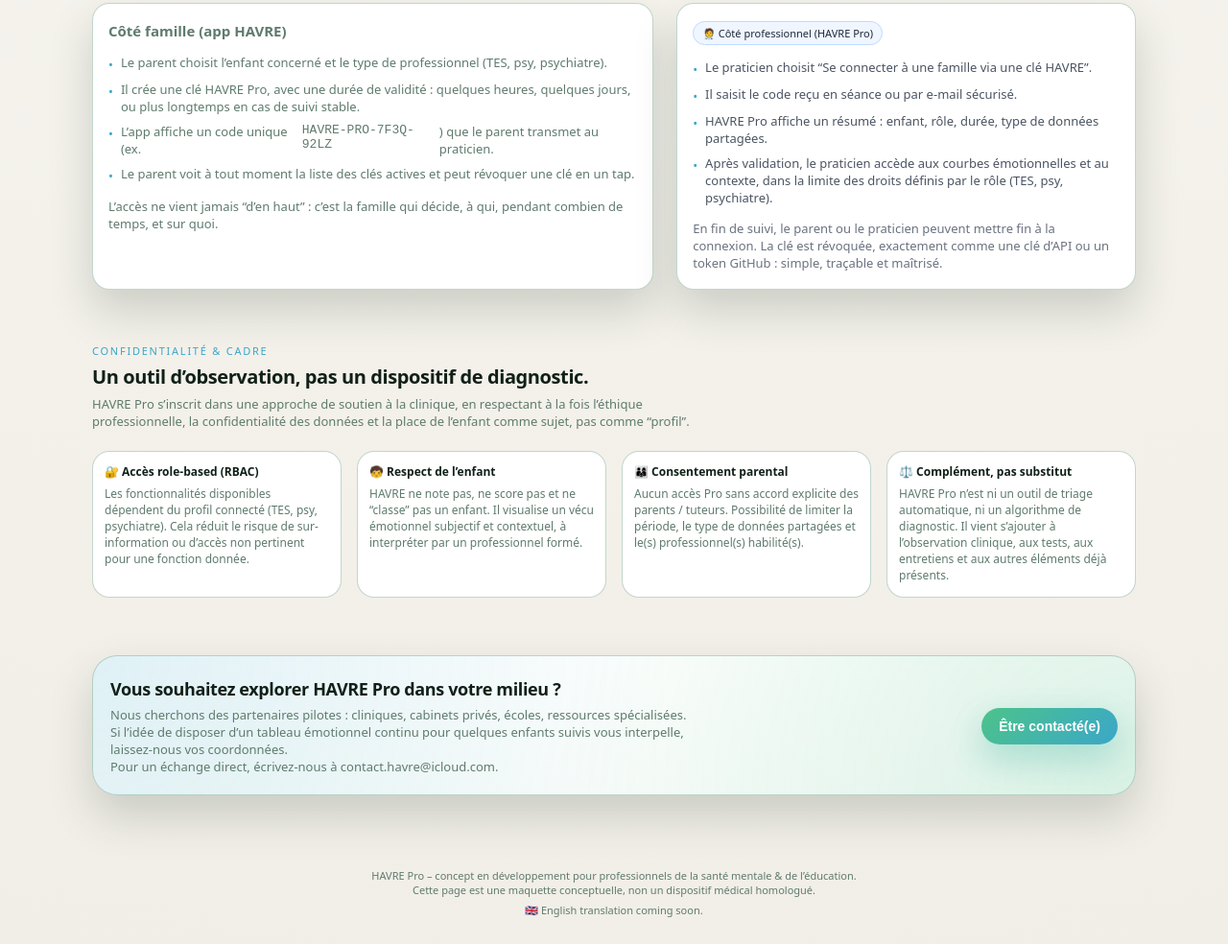
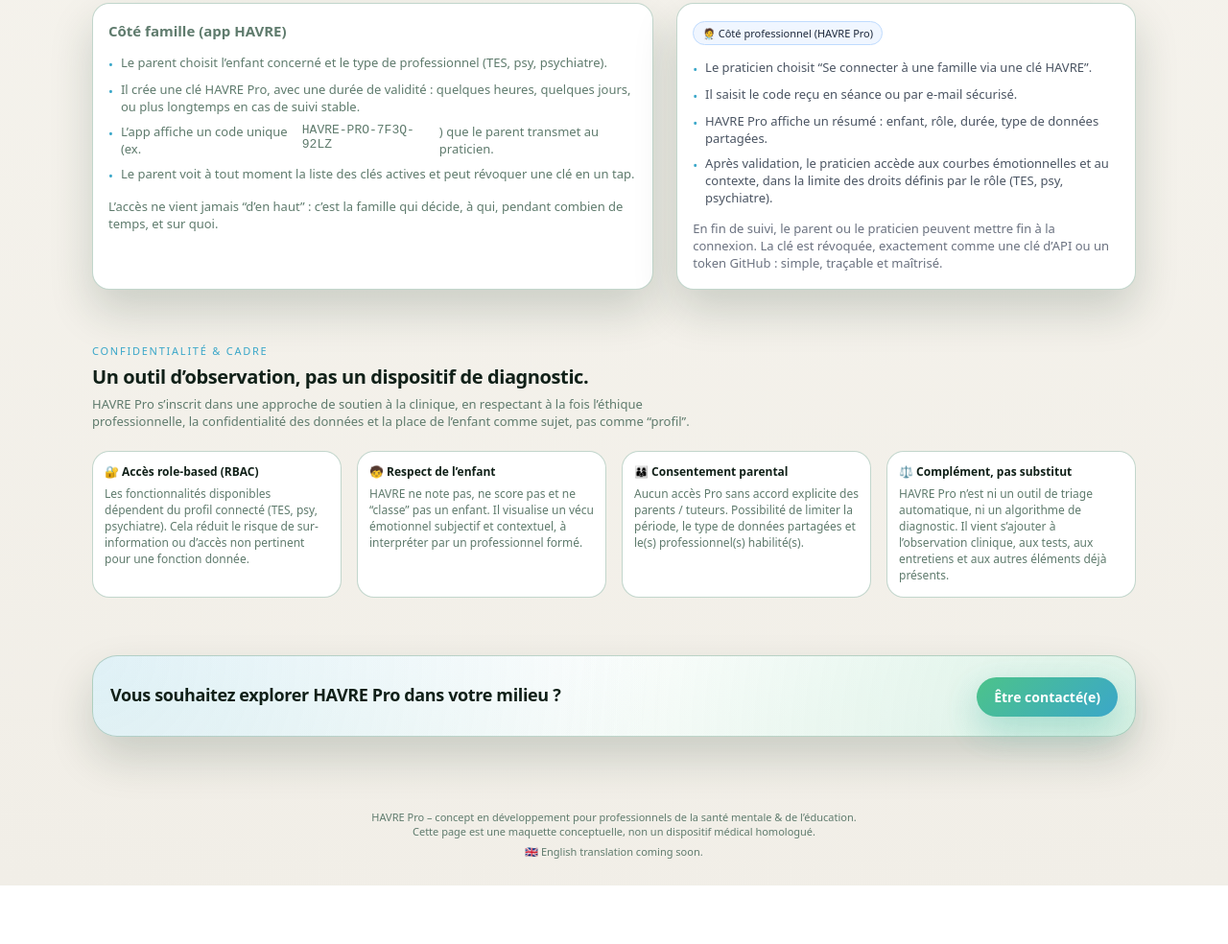
Before and after one commit to xhamon1983-hub/havre-site, a plain HTML site: page havrepro.html in a window 1280 px wide. Shown: the part 2059-3043 px from the top of the page at 96% size. After the commit the page ends 2982 px from the top, so only its background shows below. Drawn offline with Linux system fonts and the light colour scheme.

Commit message:
Update site

```diff
--- a/havrepro.html
+++ b/havrepro.html
@@ -1083,18 +1083,12 @@
     <section id="cta" class="cta">
       <div>
         <h2 class="cta-title">Vous souhaitez explorer HAVRE Pro dans votre milieu ?</h2>
-        <p class="cta-text">
-          Nous cherchons des partenaires pilotes : cliniques, cabinets privés, écoles, ressources spécialisées.
-          Si l’idée de disposer d’un tableau émotionnel continu pour quelques enfants suivis vous interpelle,
-          laissez-nous vos coordonnées.
-        </p>
-        <p class="cta-text">
-          Pour un échange direct, écrivez-nous à
-          <a href="mailto:contact.havre@icloud.com">contact.havre@icloud.com</a>.
-        </p>
       </div>
       <div class="cta-form">
-        <button class="btn-primary">Être contacté(e)</button>
+        <a
+          class="btn-primary"
+          href="mailto:contact.havre@icloud.com?subject=Demande%20de%20contact%20HAVRE%20Pro&body=Bonjour%2C%0D%0A%0D%0AJe%20souhaite%20etre%20contacte(e)%20au%20sujet%20de%20HAVRE%20Pro.%20Voici%20mes%20informations%20%3A%0D%0A-%20Prenom%20et%20nom%20%3A%0D%0A-%20Organisation%20%3A%0D%0A-%20Role%20%3A%0D%0A-%20Email%20%3A%0D%0A-%20Telephone%20%3A%0D%0A-%20Ville%2FPays%20%3A%0D%0A-%20Meilleur%20moment%20pour%20me%20joindre%20%3A%0D%0A-%20Nombre%20d%27enfants%20suivis%20%3A%0D%0A-%20Objectif%2Fcontexte%20%3A%0D%0A-%20Comment%20vous%20ai-je%20connu%20%3A%0D%0A%0D%0AMerci."
+        >Être contacté(e)</a>
       </div>
     </section>
   </main>
```
